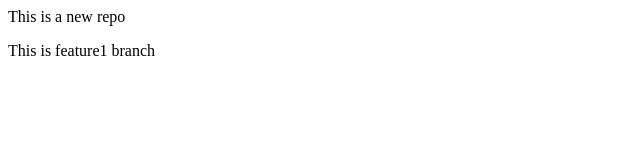
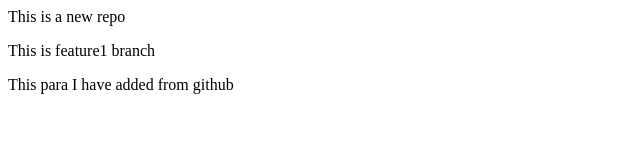
Before and after one commit to rutuj4/localrepo, a plain HTML site: page index.html in a window 1280 px wide. Shown: the whole page, without its empty margins (0-640 px from the left). Drawn offline with Linux system fonts and the light colour scheme.

Commit message:
Update index.html

```diff
--- a/index.html
+++ b/index.html
@@ -1,2 +1,3 @@
 <p>This is a new repo</p>
 <p>This is feature1 branch</p>
+<p>This para I have added from github</p>
```
